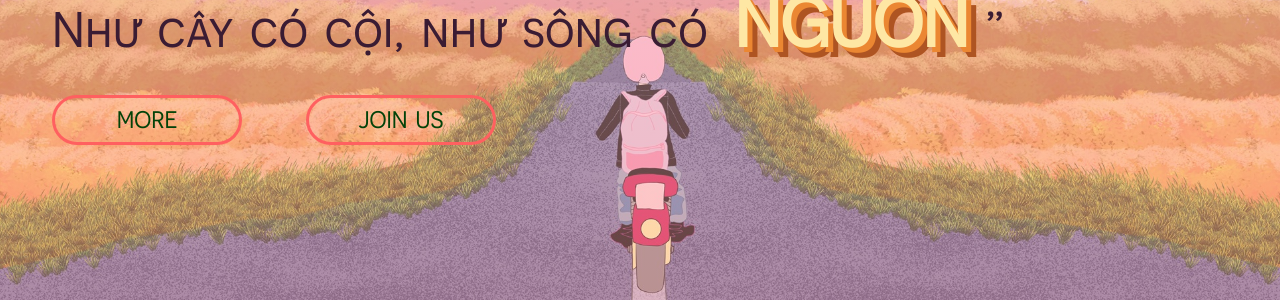
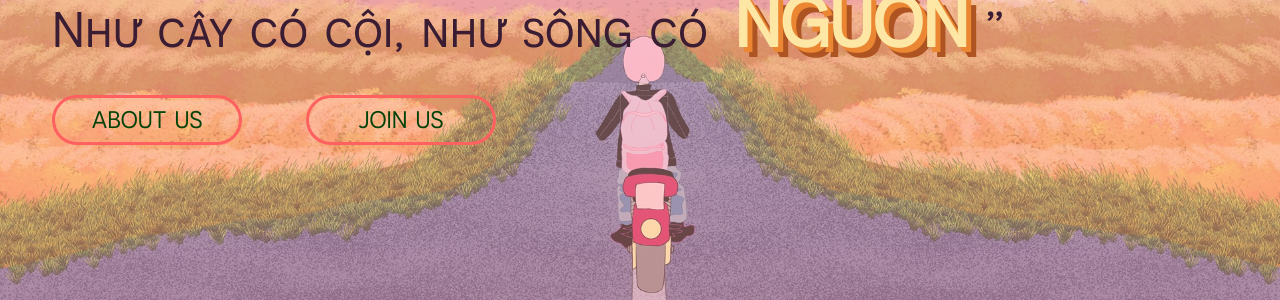
Before and after one commit to npovn/Nguon, a Jekyll site: the page index.html, which Jekyll copies as it is, in a window 1280 px wide. Shown: the part 486-786 px from the top of the page. Built offline with Jekyll 4.4.1, drawn with Linux system fonts in a browser that asks for light colours.

Commit message:
Update index.html

```diff
--- a/index.html
+++ b/index.html
@@ -295,7 +295,7 @@ b{
                 <p>“Con người có tổ có tông, <br>
                 Như cây có cội, như sông có <b>NGUỒN</b>&nbsp”</p>
                 <div class="BtnContainer">
-                    <a href="aboutus.html"><button><span></span>More</button></a>
+                    <a href="aboutus.html"><button><span></span>About us</button></a>
                     <a href="volunteer.html"><button><span></span>Join us</button></a>
                 </div>
             </div>
```
